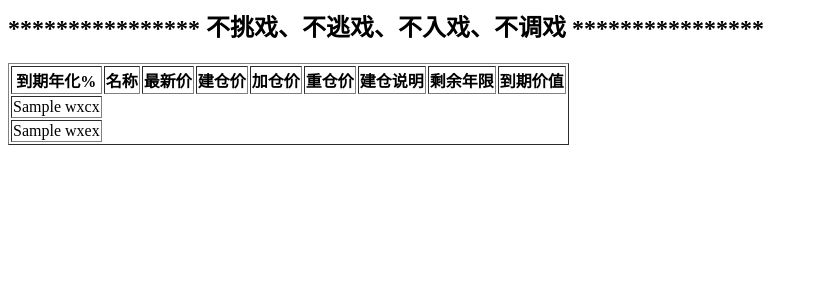
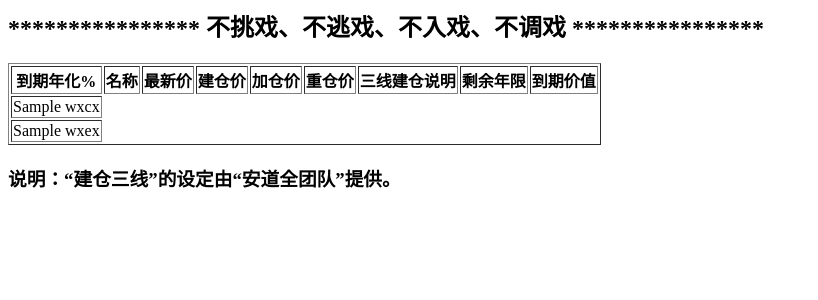
Before and after one commit to winsert/myweb, a Flask app: template app/templates/weixin.html in a window 1280 px wide. Shown: the top 300 px of the page, without its empty margins (0-818 px from the left). Run offline with Flask 2, Linux system fonts and the light colour scheme; the template is opened without the code that fills it: most values are stand-ins (such as "Sample title", 1, 10 or a date in 2020).

Commit message:
加说明

```diff
--- a/app/templates/weixin.html
+++ b/app/templates/weixin.html
@@ -13,7 +13,7 @@
 <th>建仓价</th>
 <th>加仓价</th>
 <th>重仓价</th>
-<th>建仓说明</th>
+<th>三线建仓说明</th>
 <th>剩余年限</th>
 <th>到期价值</th>
 
@@ -34,6 +34,6 @@
 {% endfor %}
 
 </table>
-
+<h3>说明：“建仓三线”的设定由“安道全团队”提供。</h3>
 </body>
 </html>
```
